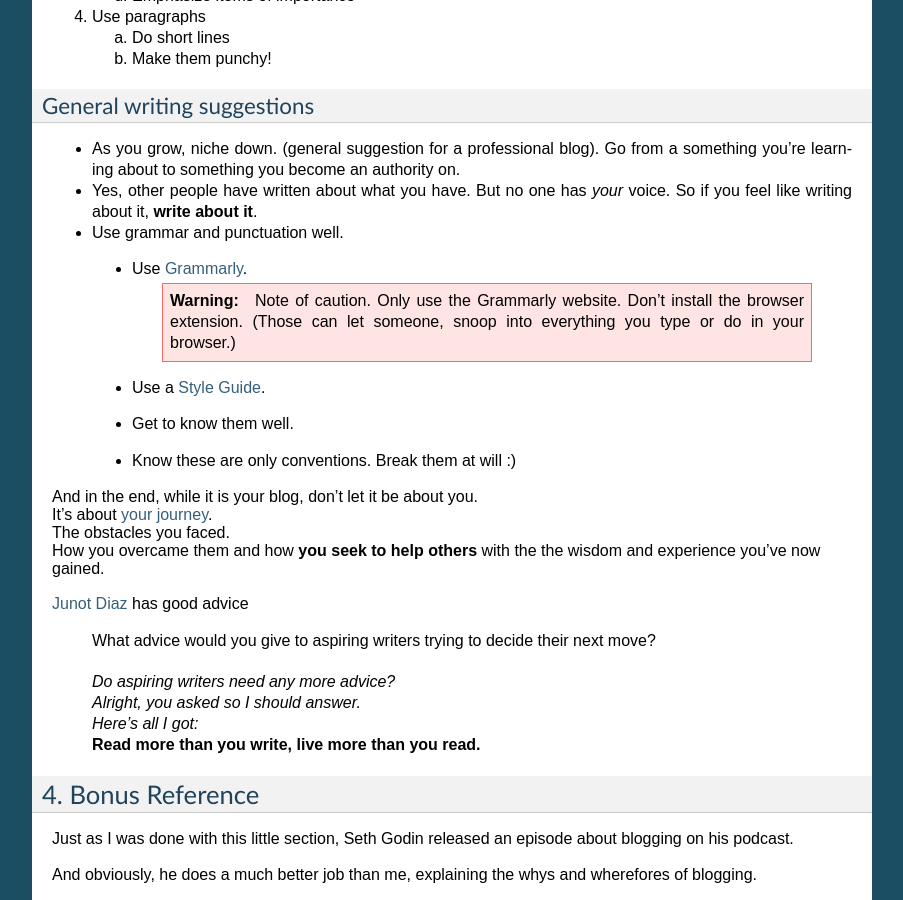
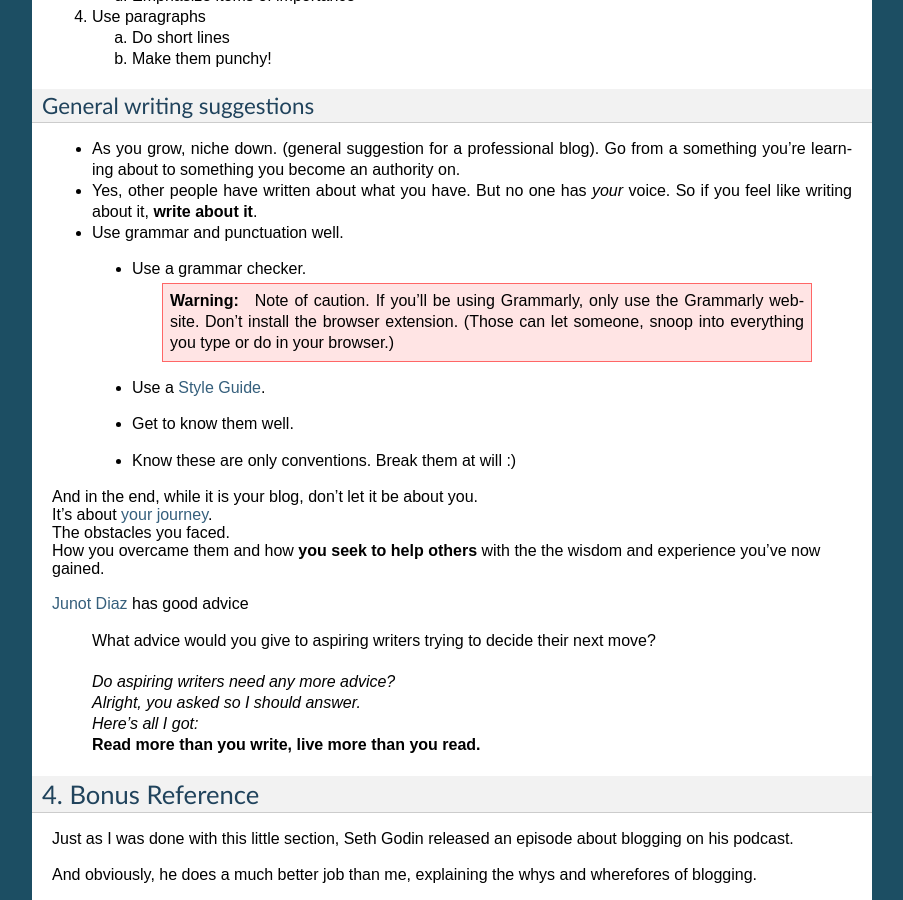
Before and after one commit to kushaldas/summertraining, a Sphinx documentation site: the page built from docs/blogging.rst, in a window 1280 px wide and 900 px high, scrolled down 2933 px. Shown: the whole window, without its empty margins (198-1101 px from the left). Built offline with Sphinx 7.4.7, drawn with Linux system fonts in a browser that asks for light colours.

Commit message:
Modified the writing suggestion to a generic grammar checker.

```diff
--- a/docs/blogging.rst
+++ b/docs/blogging.rst
@@ -181,8 +181,8 @@ General writing suggestions
 -  Yes, other people have written about what you have. But no one has *your* voice. So if you feel like writing about it, **write about it**.
 -  Use grammar and punctuation well.
 
-  - Use `Grammarly <https://www.grammarly.com>`__.
-      .. warning:: Note of caution. Only use the Grammarly website. Don’t  install the browser extension. (Those can let someone, snoop into everything you type or do in your browser.)
+  - Use a grammar checker.
+      .. warning:: Note of caution. If you’ll be using Grammarly, only use the Grammarly website. Don’t  install the browser extension. (Those can let someone, snoop into everything you type or do in your browser.)
   - Use a `Style Guide <https://www.ox.ac.uk/sites/files/oxford/media_wysiwyg/University%20of%20Oxford%20Style%20Guide.pdf>`__.
   - Get to know them well.
   - Know these are only conventions. Break them at will :)
```
